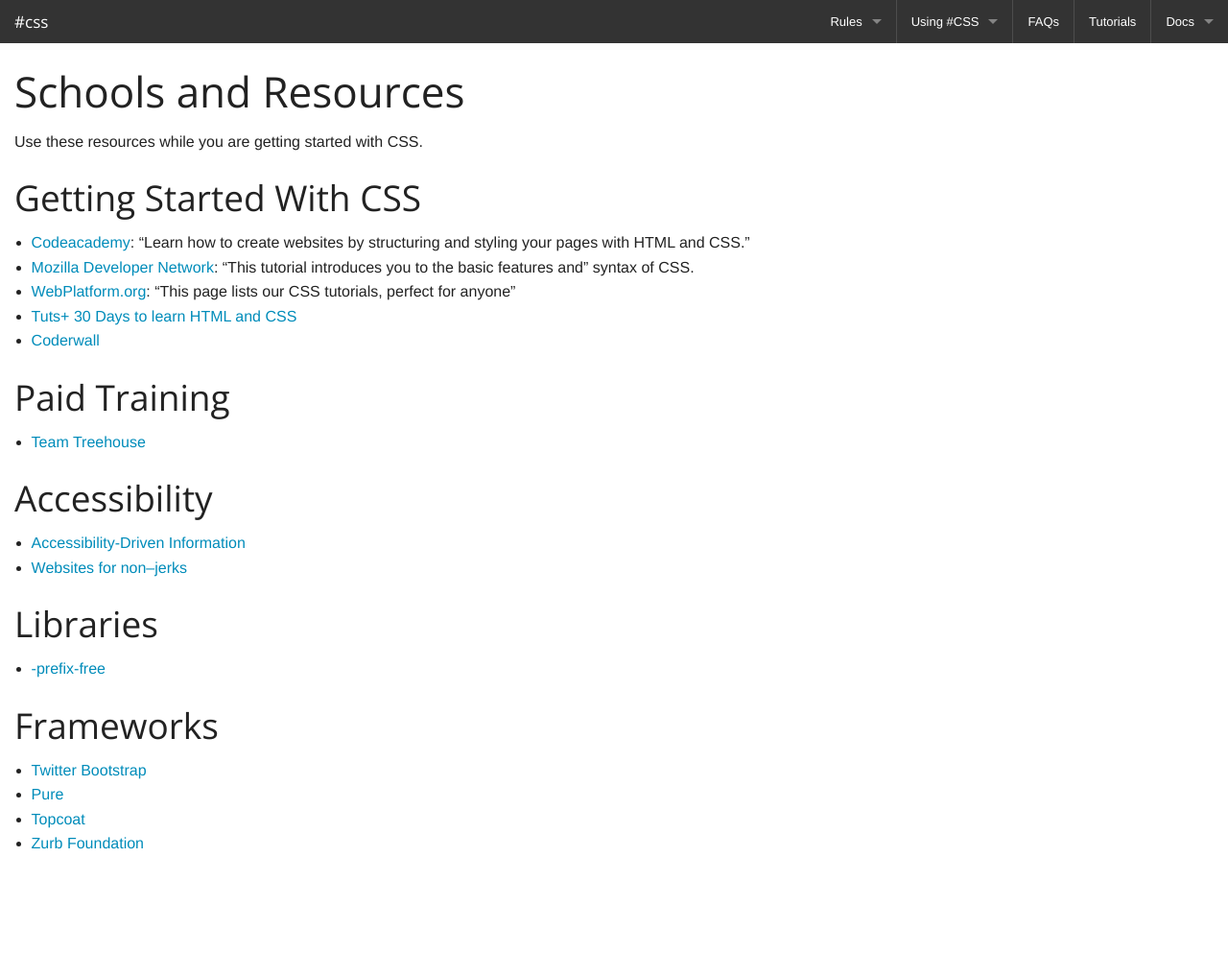
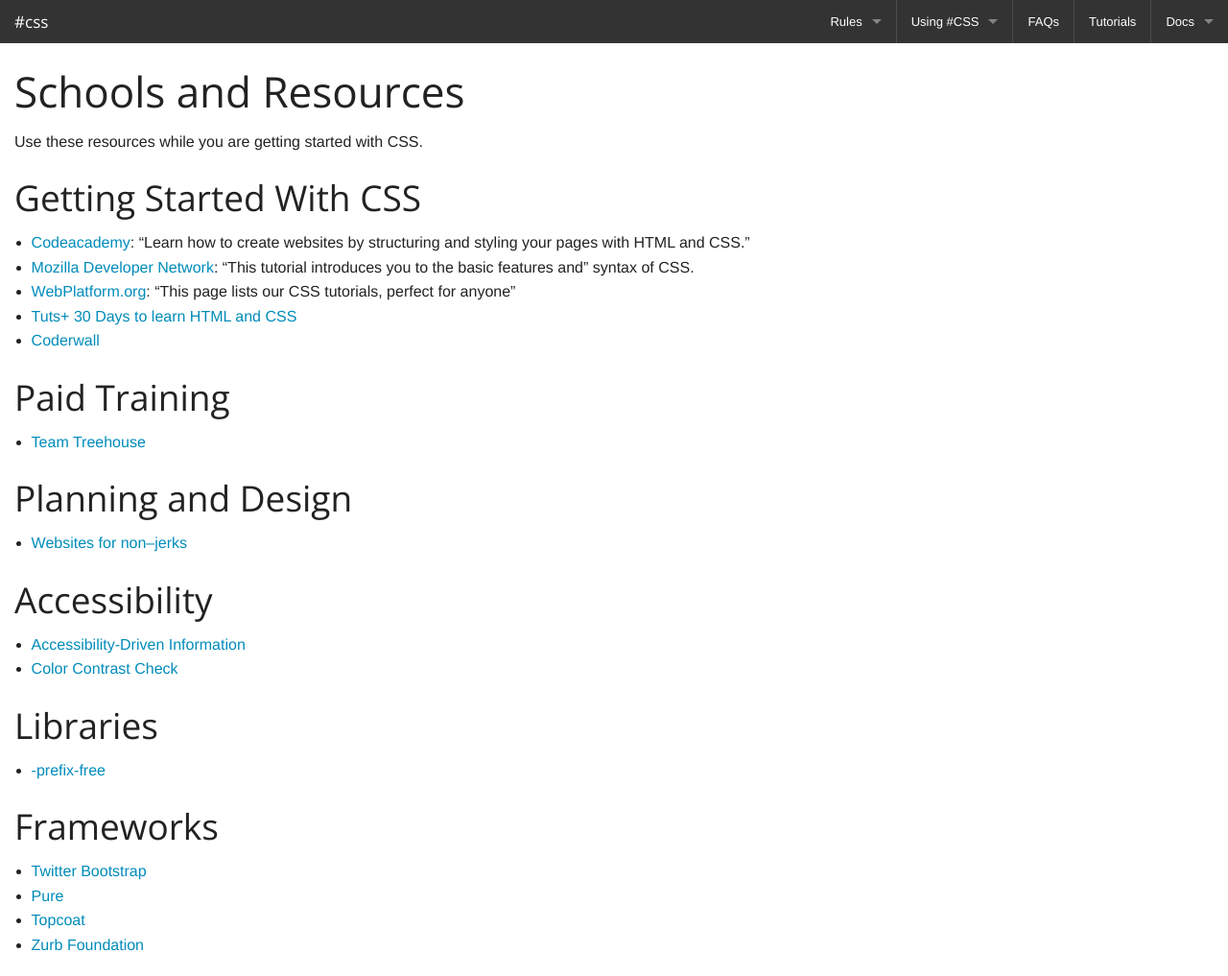
Before and after one commit to hashcss/hashcss.com, a Jekyll site: the page built from src/schools/index.md, in a window 1280 px wide. Shown: the whole page at 96% size. Built offline with Jekyll 4.4.1, drawn with Linux system fonts in a browser that asks for light colours; Markdown is read by kramdown in place of the engine named in the settings; before the commit the page ends 912 px from its top, so only the background shows below that.

Commit message:
add color contrast check tool
Also better categorize the Websites for Non-Jerks, though really we
should probably just subsume all that content into this site.

```diff
--- a/src/schools/index.md
+++ b/src/schools/index.md
@@ -19,10 +19,14 @@
 
 * [Team Treehouse](http://teamtreehouse.com/)
 
+## Planning and Design
+
+* [Websites for non–jerks](https://github.com/chriswrightdesign/websites-for-non-jerks)
+
 ## Accessibility
 
 * [Accessibility-Driven Information](http://a11yproject.com/)
-* [Websites for non–jerks](https://github.com/chriswrightdesign/websites-for-non-jerks)
+* [Color Contrast Check](http://snook.ca/technical/colour_contrast/colour.html)
 
 ## Libraries
 
```
